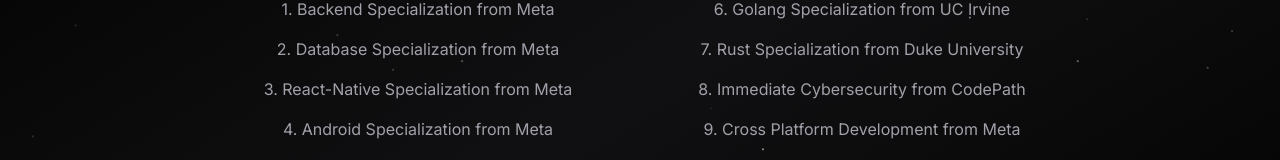
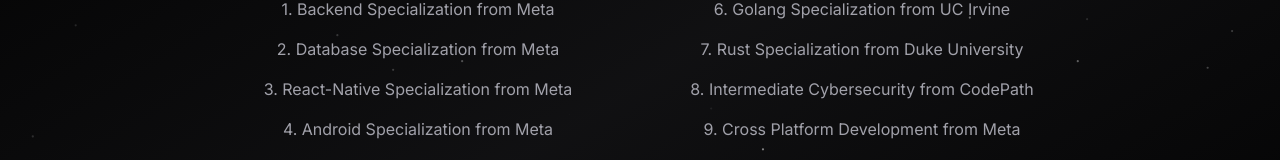
Before and after one commit to ericgitangu/deveric, a Next.js app: page /certifications in a window 1280 px wide. Shown: the part 318-478 px from the top of the page. Built offline with nearby package versions, Linux system fonts and the light colour scheme; what tailwindcss-debug-screens would draw is missing.

Commit message:
Update page.tsx
Fix autosuggest typo

```diff
--- a/app/certifications/page.tsx
+++ b/app/certifications/page.tsx
@@ -51,7 +51,7 @@ export default function Certification() {
 							7. Rust Specialization from Duke University
 						</p>
 						<p className="text-zinc-400 text-center">
-							8. Immediate Cybersecurity from CodePath
+							8. Intermediate Cybersecurity from CodePath
 						</p>
 						<p className="text-zinc-400 text-center">
 							9. Cross Platform Development from Meta
```
